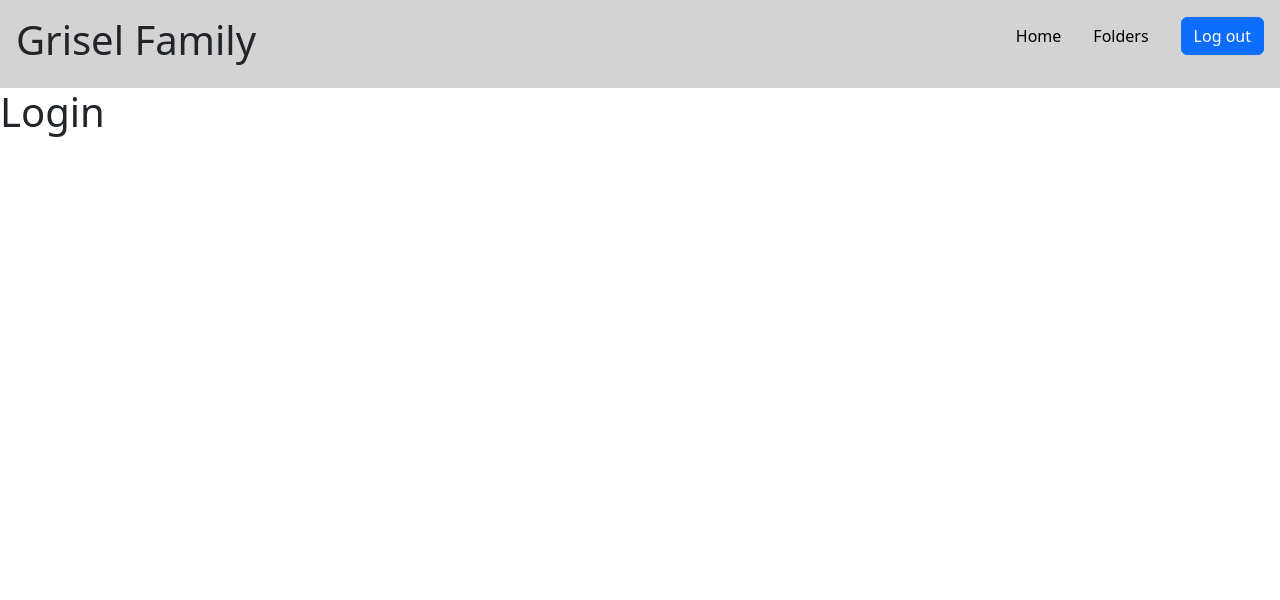
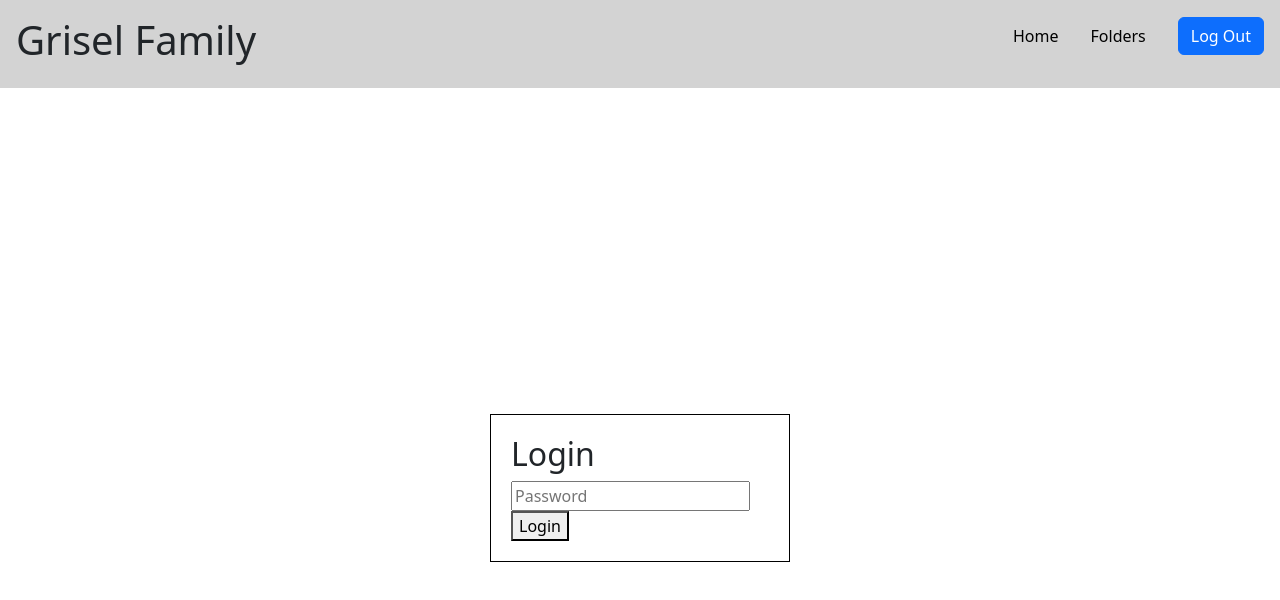
Before and after one commit to edsardgrisel/family-website-frontend, a React (Create React App) app: page /login in a window 1280 px wide. Shown: the top 600 px of the page. Built offline with nearby package versions, Linux system fonts and the light colour scheme.

Commit message:
auth implemented

```diff
--- a/src/App.js
+++ b/src/App.js
@@ -1,30 +1,80 @@
-import React from "react";
-import { BrowserRouter as Router, Routes, Route, Link } from "react-router-dom";
+import React, { useState, useEffect } from "react";
+import { BrowserRouter as Router, Routes, Route, Navigate } from "react-router-dom";
 import Home from './pages/Home';
 import Login from './pages/Login';
 import Navbar from './components/Navbar';
+import ProtectedRoute from './components/ProtectedRoute';
 import Folders from './pages/Folders';
 import Folder from './pages/Folder';
 import EditFolder from './pages/EditFolder';
 
-// ... import other pages
+function App() {
+  const [isAuthenticated, setIsAuthenticated] = useState(false);
+  const [isLoading, setIsLoading] = useState(true);
 
-function App() {
+  useEffect(() => {
+    const authStatus = localStorage.getItem('isAuthenticated');
+    if (authStatus === 'true') {
+      setIsAuthenticated(true);
+    }
+    setIsLoading(false);
+  }, []);
+
+  const handleLogin = () => {
+    setIsAuthenticated(true);
+    localStorage.setItem('isAuthenticated', 'true');
+  };
+
+  const handleLogout = () => {
+    setIsAuthenticated(false);
+    localStorage.removeItem('isAuthenticated');
+  };
+
+  if (isLoading) {
+    return <div>Loading...</div>; // Display a loading state until authentication is checked
+  }
+
   return (
     <Router>
-      <div>
-        <Navbar />
-
-        <Routes>
-          <Route path="/" Component={Home} />
-          <Route path="/login" Component={Login} />
-          <Route path="/folders" Component={Folders} />
-          <Route path="/folders/:id" Component={Folder} />
-          {/* ... other routes */}
-          <Route path="/edit/:id" Component={EditFolder} />
-          {/* ... other routes */}
-        </Routes>
-      </div>
+      <Navbar handleLogout={handleLogout} />
+      <Routes>
+        <Route
+          path="/login"
+          element={isAuthenticated ? <Navigate to="/" /> : <Login onLogin={handleLogin} />}
+        />
+        <Route
+          path="/folders/:id"
+          element={
+            <ProtectedRoute isAuthenticated={isAuthenticated}>
+              <Folder />
+            </ProtectedRoute>
+          }
+        />
+        <Route
+          path="/folders"
+          element={
+            <ProtectedRoute isAuthenticated={isAuthenticated}>
+              <Folders />
+            </ProtectedRoute>
+          }
+        />
+        <Route
+          path="/edit/:id"
+          element={
+            <ProtectedRoute isAuthenticated={isAuthenticated}>
+              <EditFolder />
+            </ProtectedRoute>
+          }
+        />
+        <Route
+          path="/"
+          element={
+            <ProtectedRoute isAuthenticated={isAuthenticated}>
+              <Home />
+            </ProtectedRoute>
+          }
+        />
+      </Routes>
     </Router>
   );
 }
--- a/src/components/Navbar.js
+++ b/src/components/Navbar.js
@@ -1,13 +1,12 @@
 import React from 'react';
-import { Link } from 'react-router-dom';
+import { Link, useNavigate } from 'react-router-dom';
+import { useEffect } from 'react';
+
 import { Button } from 'react-bootstrap'; // Import Button from react-bootstrap
 import 'bootstrap/dist/css/bootstrap.min.css'; // Import Bootstrap CSS
 
-const Navbar = () => {
+const Navbar = ({ handleLogout }) => {
 
-    function handleLogOut() {
-        console.log("Log out to be implemented");
-    }
 
     return (
         <nav style={{ display: 'flex', justifyContent: 'space-between', alignItems: 'center', background: 'lightgray', padding: '1rem' }}>
@@ -22,7 +21,7 @@ const Navbar = () => {
                     <Link to="/folders" style={{ textDecoration: 'none', color: 'black' }}>Folders</Link>
                 </li>
                 <li>
-                    <Button onClick={() => handleLogOut()}>Log out</Button>
+                    <Button onClick={handleLogout}>Log Out</Button>
                 </li>
             </ul>
         </nav>
--- /dev/null
+++ b/src/components/ProtectedRoute.js
@@ -0,0 +1,12 @@
+import React from 'react';
+import { Navigate, Outlet } from 'react-router-dom';
+
+const ProtectedRoute = ({ isAuthenticated, children }) => {
+    if (!isAuthenticated) {
+        return <Navigate to="/login" />;
+    }
+
+    return children;
+};
+
+export default ProtectedRoute;
--- a/src/pages/EditFolder.js
+++ b/src/pages/EditFolder.js
@@ -74,8 +74,8 @@ export default function EditFolder() {
     return (
         <div style={{ border: '1px solid black', padding: '20px', borderRadius: '5px' }}>
             <h2>{"Edit " + folder.title}</h2>
-            <div>
-                <form onSubmit={handleSubmit}>
+            <div style={{ display: 'flex', justifyContent: 'space-between' }}>
+                <form onSubmit={handleSubmit} style={{ width: '70%' }}>
                     <div style={{ display: 'flex', flexDirection: 'column', marginBottom: '10px' }}>
                         <label htmlFor="title">Title:</label>
                         <input type="text" id="title" name="title" value={folder.title} onChange={(e) => setFolder({ ...folder, title: e.target.value })} style={{ width: '30%' }} />
@@ -96,7 +96,8 @@ export default function EditFolder() {
                     <button type="submit">Save</button>
                 </form>
 
-                <form onSubmit={handleAddPhoto}>
+                <form onSubmit={handleAddPhoto} style={{ width: '30%' }}>
+                    <h3>Add Photo</h3>
                     <div style={{ display: 'flex', flexDirection: 'column', marginBottom: '10px' }}>
                         <label htmlFor="url">Url:</label>
                         <input type="text" id="url" value={newPhoto.url} name="url" onChange={(e) => setNewPhoto({ ...newPhoto, url: e.target.value })} style={{ width: '30%' }} />
--- a/src/pages/Login.js
+++ b/src/pages/Login.js
@@ -1,7 +1,41 @@
-export default function Login () {
+import React, { useState } from 'react';
+import axios from 'axios';
+
+const Login = ({ onLogin }) => {
+  const [password, setPassword] = useState('');
+  const [error, setError] = useState('');
+
+  const handleLogin = async (e) => {
+    e.preventDefault();
+    try {
+      const response = await axios.post('http://localhost:5000/auth/verifyPassword', { password });
+      if (response.data.success) {
+        onLogin();
+      } else {
+        setError('Invalid password');
+      }
+    } catch (error) {
+      setError('An error occurred. Please try again.');
+    }
+  };
+
   return (
-    <div>
-      <h1>Login</h1>
+    <div style={{ display: 'flex', justifyContent: 'center', alignItems: 'center', height: '100vh' }}>
+      <div style={{ width: '300px', padding: '20px', border: '1px solid black' }}>
+        <h2>Login</h2>
+        <form onSubmit={handleLogin}>
+          <input
+            type="password"
+            placeholder="Password"
+            value={password}
+            onChange={(e) => setPassword(e.target.value)}
+          />
+          <button type="submit">Login</button>
+        </form>
+        {error && <p>{error}</p>}
+      </div>
     </div>
-  )
-}
+  );
+};
+
+export default Login;
```
